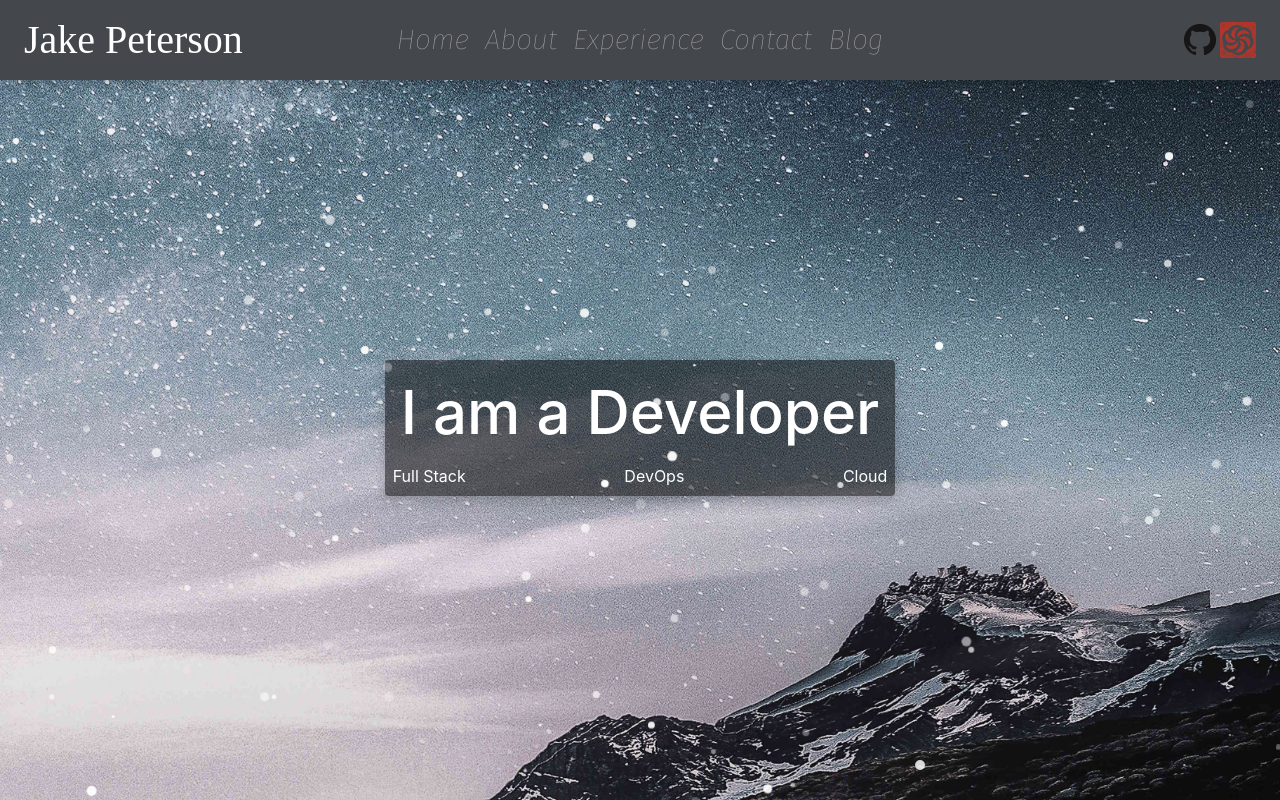
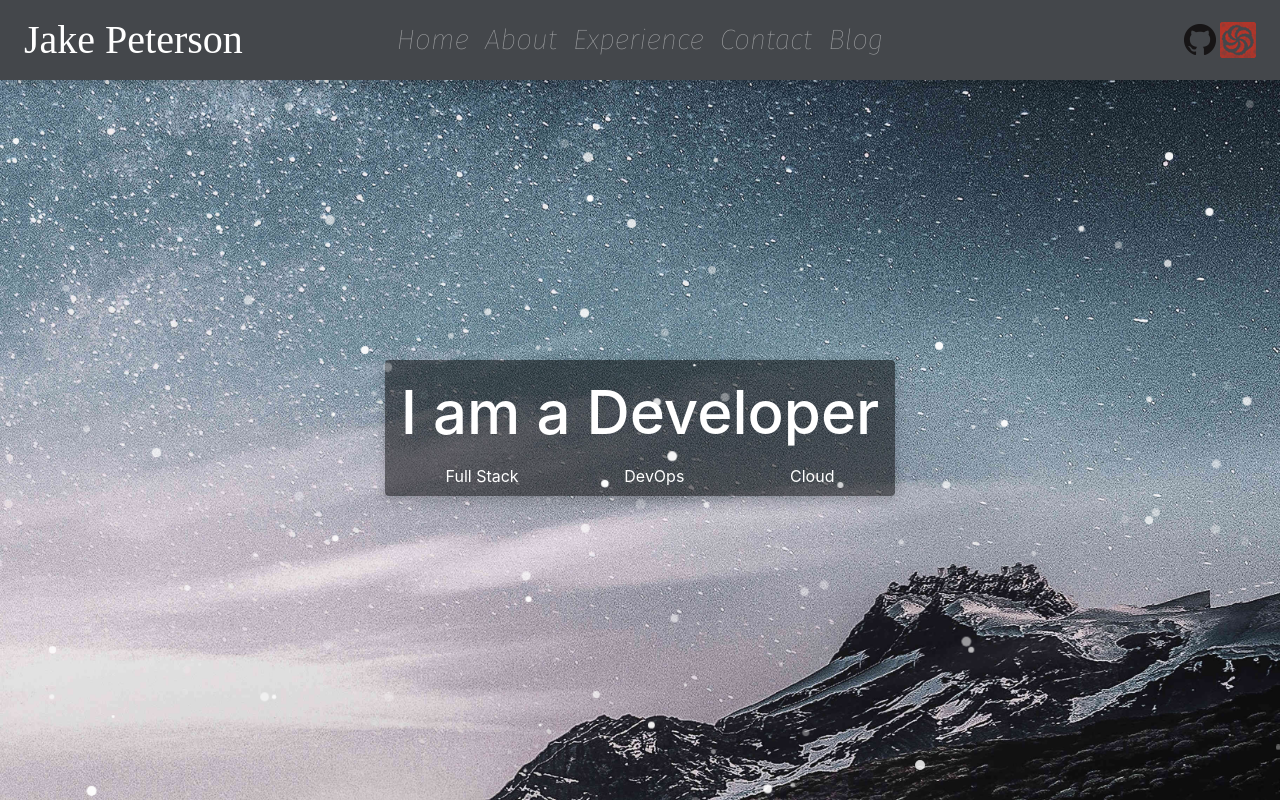
Before and after one commit to jtp03a/jakepeterson.dev, a React (Create React App) app in the folder client/: page / in a window 1280 px wide. Shown: the top 800 px of the page. Built offline with nearby package versions, Linux system fonts and the light colour scheme; no server answers; a web font is replaced by a local one.

Commit message:
test merge pipelines

```diff
--- a/client/src/Components/Landing.js
+++ b/client/src/Components/Landing.js
@@ -12,7 +12,7 @@ function Landing(props) {
             <h2 className="p-2" id="quote">
               I am a Developer
             </h2>
-            <div className="d-flex flex-row justify-content-between">
+            <div className="d-flex flex-row justify-content-around">
             <div className="flexItems">Full Stack</div>
             <div className="flexItems">DevOps</div>
             <div className="flexItems">Cloud</div>
```
